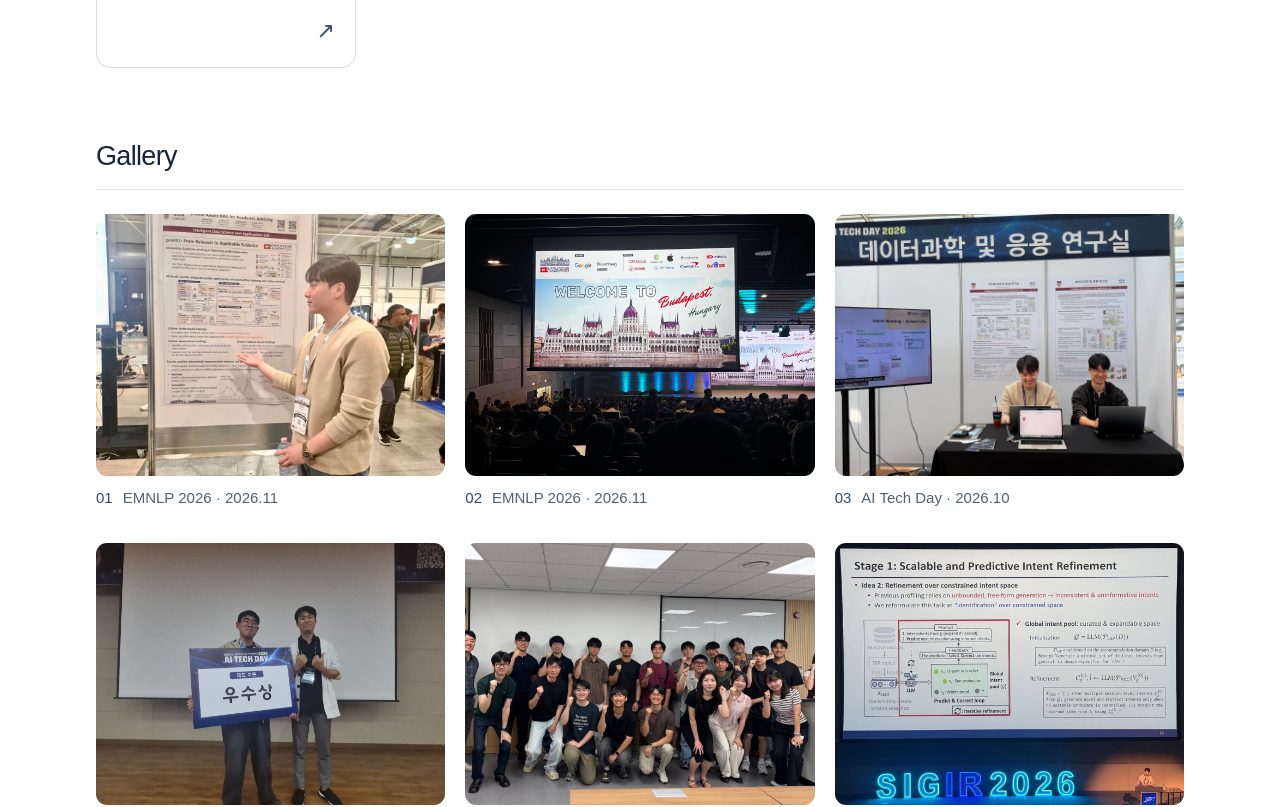
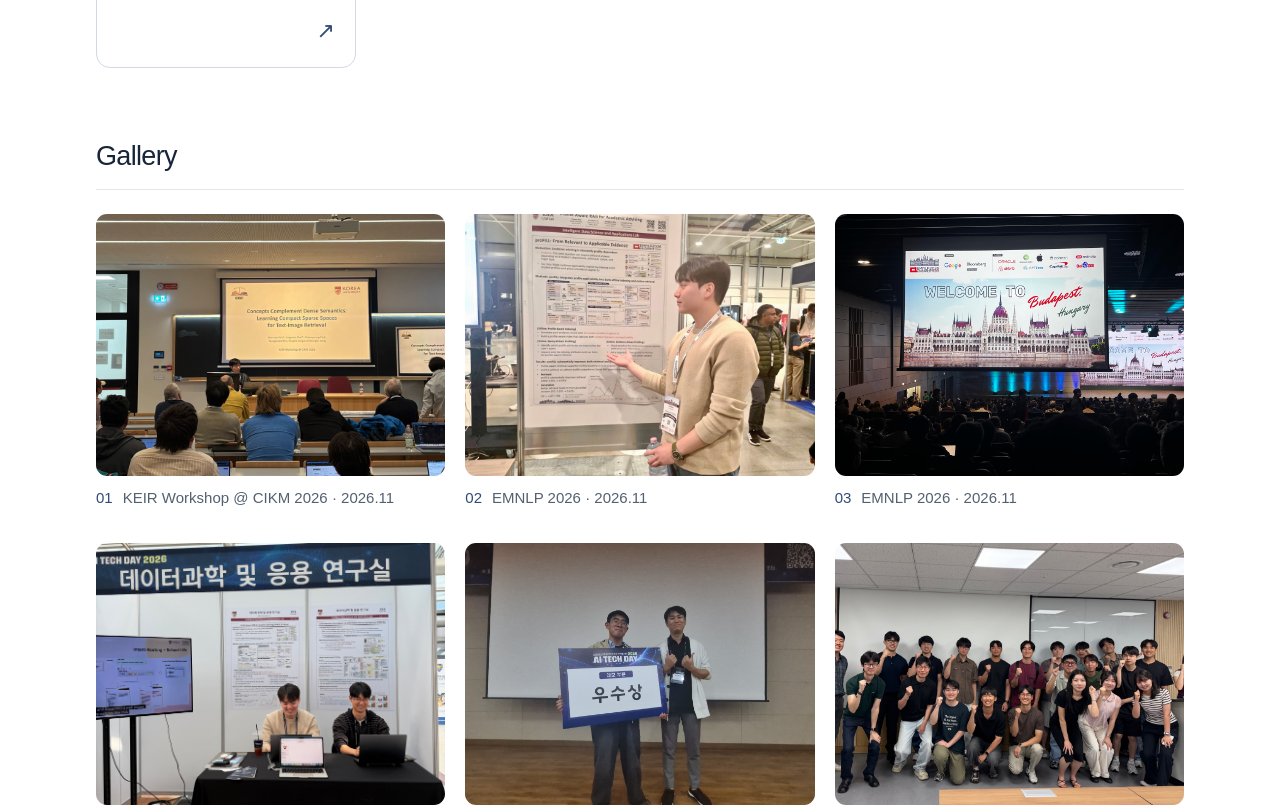
Before and after one commit to idealab-ku/idealab-website, a Next.js app: page /events in a window 1280 px wide. Shown: the part 900-1707 px from the top of the page. Built offline with nearby package versions, Linux system fonts and the light colour scheme.

Commit message:
Add KEIR workshop photo with focused gallery crop

```diff
--- a/app/content/lab-life.ts
+++ b/app/content/lab-life.ts
@@ -10,6 +10,7 @@ export const featuredEvents: FeaturedEvent[] = [
 ];
 
 export const labLifeEvents: LabLifeEvent[] = [
+  { id: "cikm-keir-workshop-2026-11", title: "KEIR Workshop @ CIKM 2026 · 2026.11", image: "/media/lab-life/2026-11-cikm-keir-workshop.jpg", cropTop: true },
   { id: "emnlp-2026-11", title: "EMNLP 2026 · 2026.11", image: "/media/lab-life/2026-11-emnlp-demo.jpg" },
   { id: "emnlp-2026-11-welcome", title: "EMNLP 2026 · 2026.11", image: "/media/lab-life/2026-11-emnlp-welcome.jpg" },
   { id: "ai-tech-day-2026-10", title: "AI Tech Day · 2026.10", image: "/media/lab-life/2026-10-ai-tech-day.jpg" },
--- a/app/content/types.ts
+++ b/app/content/types.ts
@@ -105,6 +105,7 @@ export interface LabLifeEvent {
   id: string;
   title: string;
   image: string;
+  cropTop?: boolean;
 }
 
 export interface FeaturedEvent {
--- a/app/events/page.tsx
+++ b/app/events/page.tsx
@@ -5,4 +5,4 @@ import { pageMetadata } from "../seo";
 
 export const metadata = pageMetadata({ title: "Events", description: "IDEA Lab tutorials, workshops, invited talks, conferences, research events, and lab activities.", path: "/events" });
 
-export default function Events(){return <SiteFrame><PageHero index="05" eyebrow="Events" title="Events" intro="Tutorials, workshops, talks, conferences, and life at IDEA Lab."/><section className="event-section shell"><div className="event-section-heading"><h2>Tutorials &amp; Workshops</h2></div><div className="event-list">{featuredEvents.map((event)=><a href={sitePath(event.href)} key={event.id} className={event.category === "workshop" ? "event-card-collaboration" : "event-card-with-image"}><div className="event-card-visual"><img src={sitePath(event.image)} alt={`${event.title} mark`}/></div><div className="event-card-body"><div><h2>{event.title}</h2><time dateTime={event.dateTime}>{event.date}</time><p>{event.subtitle}</p></div><span className="event-arrow" aria-hidden="true">↗︎</span></div></a>)}</div></section><section className="event-section event-gallery-section shell"><div className="event-section-heading"><h2>Gallery</h2></div><div className="gallery">{labLifeEvents.map((event,index)=><figure key={event.id}><img src={sitePath(event.image)} alt={event.title}/><figcaption><span>{String(index+1).padStart(2,"0")}</span>{event.title}</figcaption></figure>)}</div></section></SiteFrame>}
+export default function Events(){return <SiteFrame><PageHero index="05" eyebrow="Events" title="Events" intro="Tutorials, workshops, talks, conferences, and life at IDEA Lab."/><section className="event-section shell"><div className="event-section-heading"><h2>Tutorials &amp; Workshops</h2></div><div className="event-list">{featuredEvents.map((event)=><a href={sitePath(event.href)} key={event.id} className={event.category === "workshop" ? "event-card-collaboration" : "event-card-with-image"}><div className="event-card-visual"><img src={sitePath(event.image)} alt={`${event.title} mark`}/></div><div className="event-card-body"><div><h2>{event.title}</h2><time dateTime={event.dateTime}>{event.date}</time><p>{event.subtitle}</p></div><span className="event-arrow" aria-hidden="true">↗︎</span></div></a>)}</div></section><section className="event-section event-gallery-section shell"><div className="event-section-heading"><h2>Gallery</h2></div><div className="gallery">{labLifeEvents.map((event,index)=><figure key={event.id}>{event.cropTop ? <div className="gallery-photo-crop"><img src={sitePath(event.image)} alt={event.title}/></div> : <img src={sitePath(event.image)} alt={event.title}/>}<figcaption><span>{String(index+1).padStart(2,"0")}</span>{event.title}</figcaption></figure>)}</div></section></SiteFrame>}
--- a/app/globals.css
+++ b/app/globals.css
@@ -393,3 +393,4 @@ nav a:hover{color:var(--teal-dark);border-color:var(--teal)}
   .brand img{width:206px;height:48px}
   .application-instructions span{overflow-wrap:anywhere}
 }
+.gallery-photo-crop{aspect-ratio:4/3;overflow:hidden;border-radius:11px}.gallery-photo-crop img{display:block;transform:scale(1.35);transform-origin:center bottom}
```
Also changed, not shown: public/media/lab-life/2026-11-cikm-keir-workshop.jpg (added).
